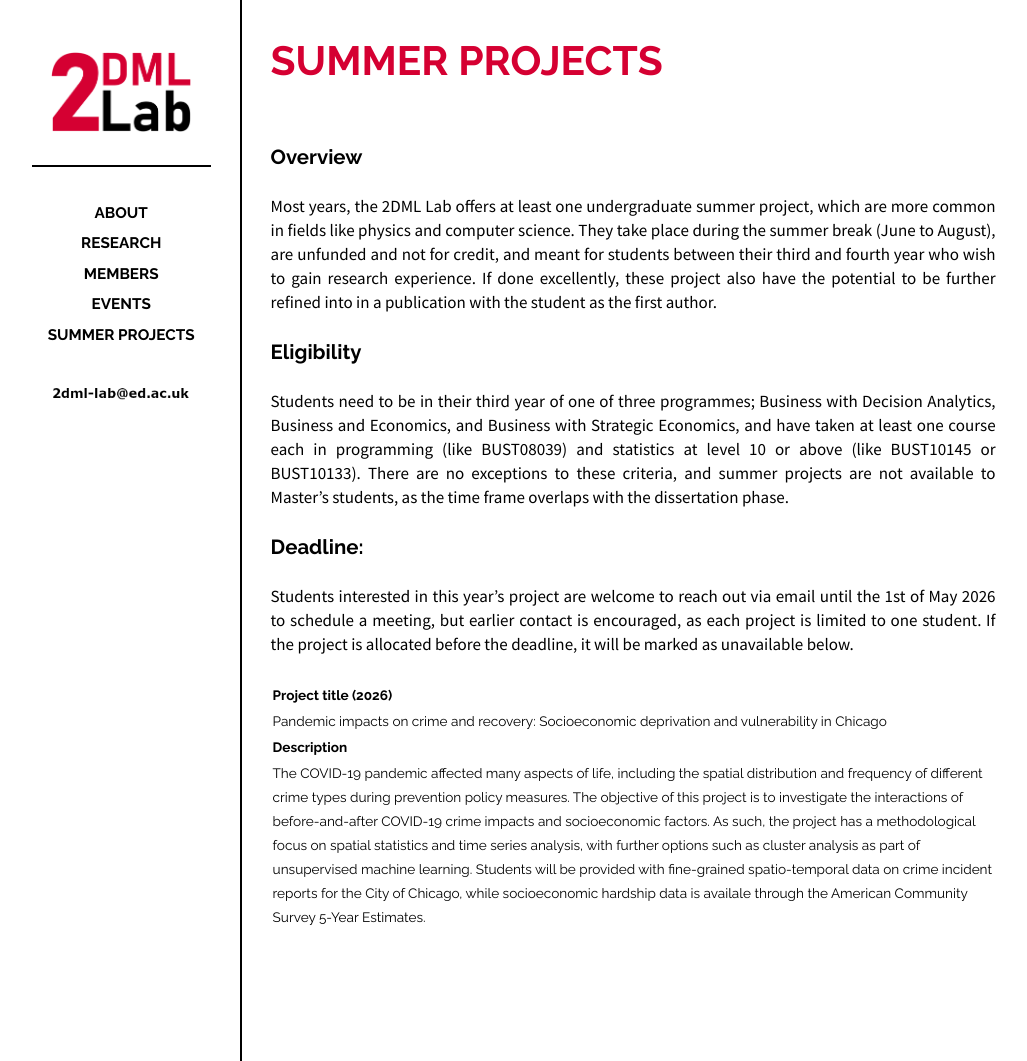
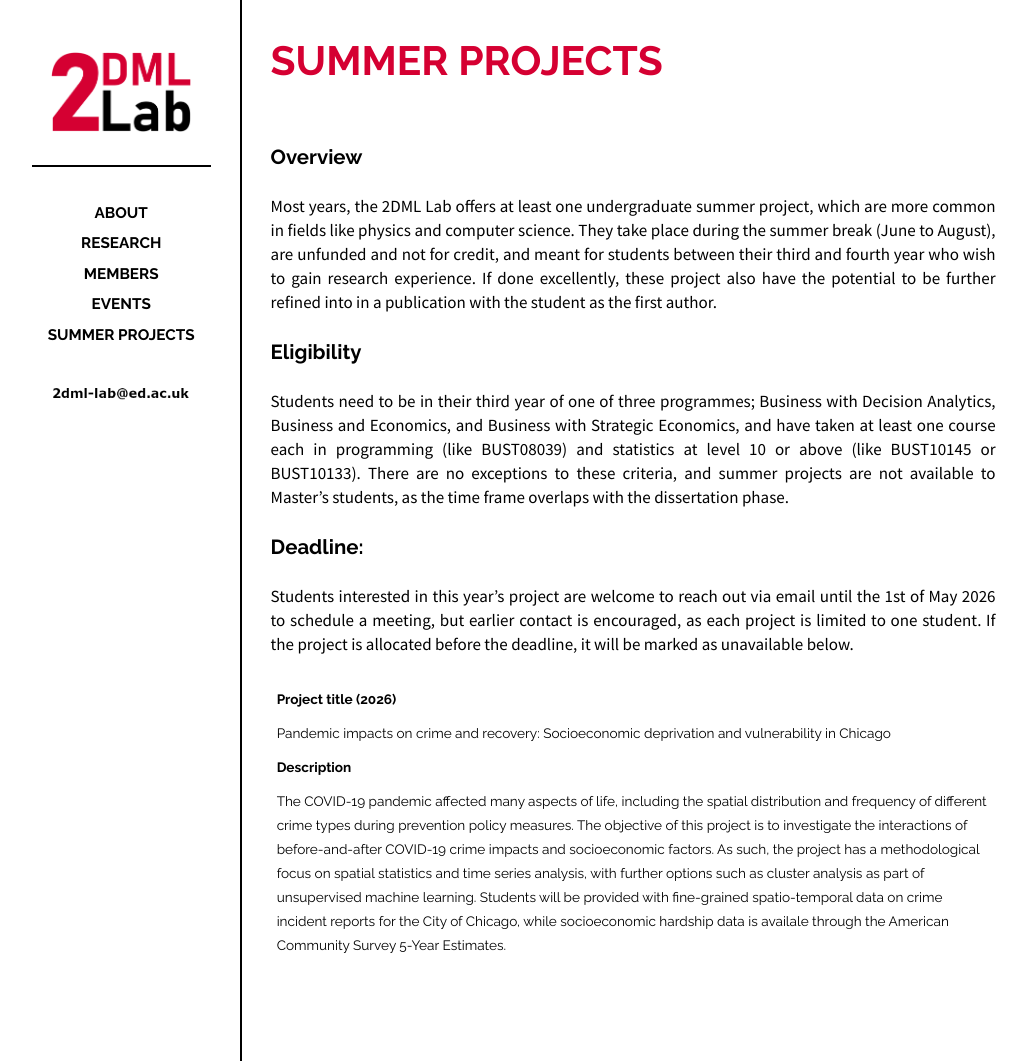
Before and after one commit to 2dml-lab/2dml-lab.github.io, a Jekyll site: the page built from _posts/2024-01-31-summer_projects.md, in a window 1280 px wide. Shown: the whole page, without its empty margins (118-1145 px from the left). Built offline with Jekyll 4.4.1, drawn with Linux system fonts in a browser that asks for light colours.

Commit message:
Update main.css

```diff
--- a/css/main.css
+++ b/css/main.css
@@ -41,6 +41,12 @@
 
 .separator {
   color: #555;
+}
+
+table :is(td, th) {
+  border: 1px #000000;
+  padding: 0.3em;
+  border-collapse: collapse;
 }
 
 /*****************************************************************************/
```
